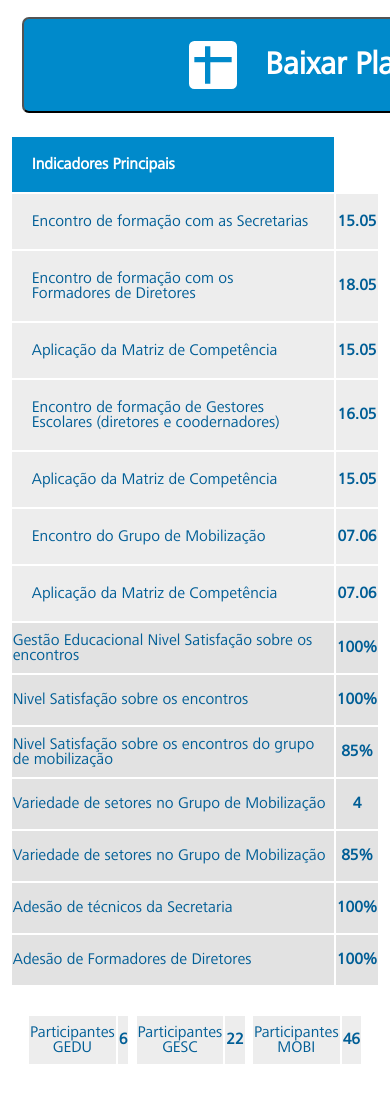
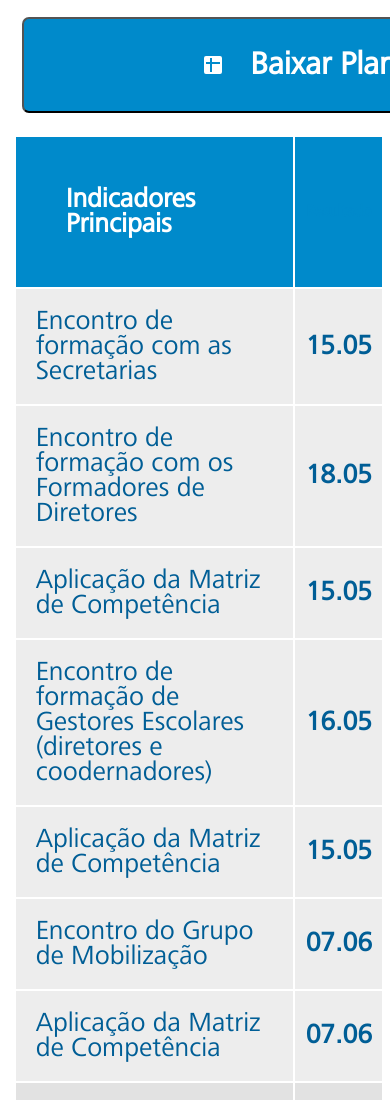
Before and after one commit to daliannyvieira/pve, a plain HTML site: page tabela.html in a window 390 px wide. Shown: the part 260-1360 px from the top of the page. Drawn offline with Linux system fonts and the light colour scheme.

Commit message:
tabela-responsivo

```diff
--- a/style-tabela.css
+++ b/style-tabela.css
@@ -2,12 +2,10 @@ body{
 	margin: 1%;
 	padding: 0;
 	background-color: #f4d309;
-
 }
 												@media (max-width: 620px){
 													body {
 														margin: 0;
-														padding: 0;
 														background-color: #fff;
 													}
 												}
@@ -23,7 +21,7 @@ body{
 .header-Cidade{
 	display: flex;
 	align-items: center;
-	font-family: 'FrutigerNextLT';
+	font-family: 'FrutigerNextLT', sans-serif, arial;
 	font-weight: bolder;
 	font-size: 1.75em;
 	color: #005e96;
@@ -35,11 +33,10 @@ body{
 	margin: 12px;
 }
 
-.header-btn{
+.header-btn {
 	display: flex;
 	justify-content: flex-end;
 	align-items: center;
-	/*height: 52px;*/
 }
 
 																@media (max-width: 620px){
@@ -47,34 +44,22 @@ body{
 																			flex-wrap: wrap;
 																			justify-content: flex-start;
 																		}
-																		/*.header-Cidade{
-																			justify-content: center;
-																			align-items: center;
-																		}*/
-																	}
 
 																@media (max-width: 620px){
 																		.header-btn {
-																			/*justify-content: flex-end;
-																			align-items: center;*/
 																			flex-direction: column;
-																			/*width: 100%;*/
 																			font-size: 2em;
 																		}
 																	}
 
 																@media (max-width: 620px){
 																		.header button {
-																			/*height: 2em;*/
-
-																		}
-
-																		button img{
+																			height: 200em;
 
 																		}
 																	}
 
-.header button{
+.header button {
 	display: flex;
 	justify-content: center;
 	align-items: center;
@@ -91,30 +76,41 @@ body{
 	text-align: left;
 }
 
-.header-btn button img {
-	width: 1.5em;
+.imprimir{
+	width: 20px;
 	margin: 5%;
 }
 
+															@media (max-width: 620){
+																.imprimir {
+																	width: 41px;
+																}
+															}
 
-main{
+.baixar {
+	width: 18px;
+	margin: 5%;
+}
+
+main {
 	background-color: #fff;
 }
 
 
-table{
+table {
 	 width: 95%;
+	 margin-left: 2%;
 
 }
 
-.table{
+.table {
 	display: flex;
 	justify-content: center;
 	align-items: center;
 	flex-wrap: wrap;
 }
 
-.table-title{
+.table-title {
 	background-color: #008acb;
 	color: #fff;
 	height: 50px;
@@ -123,39 +119,56 @@ table{
 	font-size: 1em;
 }
 
-.table-title-Um{
+																/*@media (max-width: 620px){
+																		.table-title {
+																														}
+																	}
+																}*/
+
+.table-title-Um {
 	margin: 0 auto;
   	padding: 20px;
   	text-align: left;
   	width: 18.67%;
 }
 
-								@media (max-width: 620px){
+								@media (max-width: 620px) {
 											.table-title-Um {
 												display: none;
 											}
 										}
 
-.table-title-Dois{
+.table-title-dois {
 	margin: 0 auto;
   	padding: 20px;
   	text-align: left;
   	width: 33%;
 }
-
-																@media (max-width: 620px){
-																		.table-title-Dois {
-																			width: 100%;
+																@media screen and (max-width: 620px){
+																		.table-title-dois {
+																			background-color: #008acb;
+																			padding: 50px;
+																			font-size: 1.7em;																		}
 																	}
 																}
 
-.table-title-Tres{
+.table-title-Tres {
 	width: 11%;
+}
+								@media (max-width: 620px){
+											.table-title-Tres {
+												display: none;
+											}
+										}
+.table-title-TresResultado{
+	width: 11%;
+
 }
 
 																	@media (max-width: 620px){
-											.table-title-Tres {
-												display: none;
+																				.table-title-TresResultado {
+																					background-color: #008acb;
+																					color: #008acb;
 																				}
 																			}
 
@@ -172,9 +185,9 @@ table{
 }
 
 .table-cabeçario-descriçao{
-	margin: 0 auto;;
+	margin: 0 auto;
   	padding: 20px;
-  	font-family: 'FrutigerNextLT';
+  	font-family: 'FrutigerNextLT', sans-serif, arial;
 	font-size: 1em;
 	text-align: left;
 }
@@ -188,34 +201,48 @@ table{
 .table-cabeçario-Indicadores{
 	margin: 0 auto;
   	padding: 20px;
-  	font-family: 'FrutigerNextLT';
+  	font-family: 'FrutigerNextLT', sans-serif, arial;
 	font-size: 1em;
 	text-align: left;
 }
+
 														@media (max-width: 620px){
-																.table-cabeçario-Indicadores
-																.table-cabeçario-IndicadoresPrincipais{
-
+																.table-cabeçario-Indicadores{
+																	font-size: 1.7em;
 																}
 															}
 
 .table-cabeçario-IndicadoresPrincipais{
-	font-family: 'FrutigerNextLT';
+	font-family: 'FrutigerNextLT', sans-serif, arial;
 	font-size: 1em;
 	text-align: left;
+	padding: 20px;
 }
+
+														@media (max-width: 620px){
+																.table-cabeçario-IndicadoresPrincipais{
+																	font-size: 1.7em;
+															}
+														}
+
 
 .table-cabeçario-resultado{
 	text-align: center;
-	font-family: 'FrutigerNextLT';
+	font-family: 'FrutigerNextLT', sans-serif, arial;
 	font-size: 1em;
 	font-weight: bold;
+}
+
+														@media (max-width: 620px){
+																.table-cabeçario-resultado{
+																	font-size: 1.7em;
+															}
 														}
 
 
  .table-cabeçario-média{
  	text-align: center;
- 	font-family: 'FrutigerNextLT';
+ 	font-family: 'FrutigerNextLT', sans-serif, arial;
 	font-size: 1em;
  }
  											@media (max-width: 620px){
@@ -232,14 +259,32 @@ table{
 	margin: 27px;
 }
 
+																		@media (max-width: 620px){
+																			.footer {
+																				flex-direction: column;
+																				justify-content: center;
+																				align-items: center;
+																				width: 100%;
+																				margin: 22px;
+
+																			}
+																		}
+
 .footer-participantes{
 	width: 30%;
 	height: 52px;
 	background-color: #ededed;
 	border-collapse: collapse;
-	font-family: 'FrutigerNextLT';
+	font-family: 'FrutigerNextLT', sans-serif, arial;
 	font-size: 1em;
 }
+
+																		@media (max-width: 620px){
+																			.footer-participantes{
+																				width: 100%;
+																				font-size: 1.7em;																			}
+																		}
+
 
 .footer-participantes-descrição{
 	width: 20%;
@@ -248,6 +293,15 @@ table{
 	border-collapse: collapse;
 	text-align: center;
 }
+
+																		@media (max-width: 620px){
+																			.footer-participantes-descrição {
+																				width: 80%;
+																				padding: 20px;
+																				border-spacing: 5px;
+																				text-align: left;
+																			}
+																		}
 .footer-participantes-resultado{
 	width: 8%;
 	border: 2px solid #fff;
@@ -255,3 +309,11 @@ table{
 	text-align: center;
 	font-weight: bold;
 }
+																		@media (max-width: 620px){
+																			.footer-participantes-resultado {
+																				width: 11%;
+																				text-align: center;
+																				order: 2px solid #fff;
+																				font-weight: bolder;
+																			}
+																		}
--- a/tabela.html
+++ b/tabela.html
@@ -15,13 +15,13 @@
 			</div>
 			<div class="header-btn">
 				<button>
-					<img src="Assets/print.svg">
+					<img class="imprimir" src="Assets/print.svg">
 					<p>
 						Imprimir
 					</p>
 				</button>
 				<button>
-					<img src="Assets/spreadsheet.svg">
+					<img class="baixar" src="Assets/spreadsheet.svg">
 					<p>
 						Baixar Planilha
 					</p>
@@ -32,10 +32,10 @@
 		<div class="table">
 			<table>
 				<tr class="table-title">
-					<th class="table-title-Um" >Tipo</</th>
+					<th class="table-title-Um">Tipo</th>
 					<th class="table-title-Um">Frente</th>
-					<th class="table-title-Dois">Indicadores Principais</th>
-					<th class="table-title-Tres">Resultado </th>
+					<th class="table-title-dois">Indicadores Principais</th>
+					<th class="table-title-TresResultado">Resultado</th>
 					<th class="table-title-Tres">Média</th>
 				</tr>
 				<tr class="table-cabeçario">
```
Lines whose indentation alone changed are shown as unchanged.
